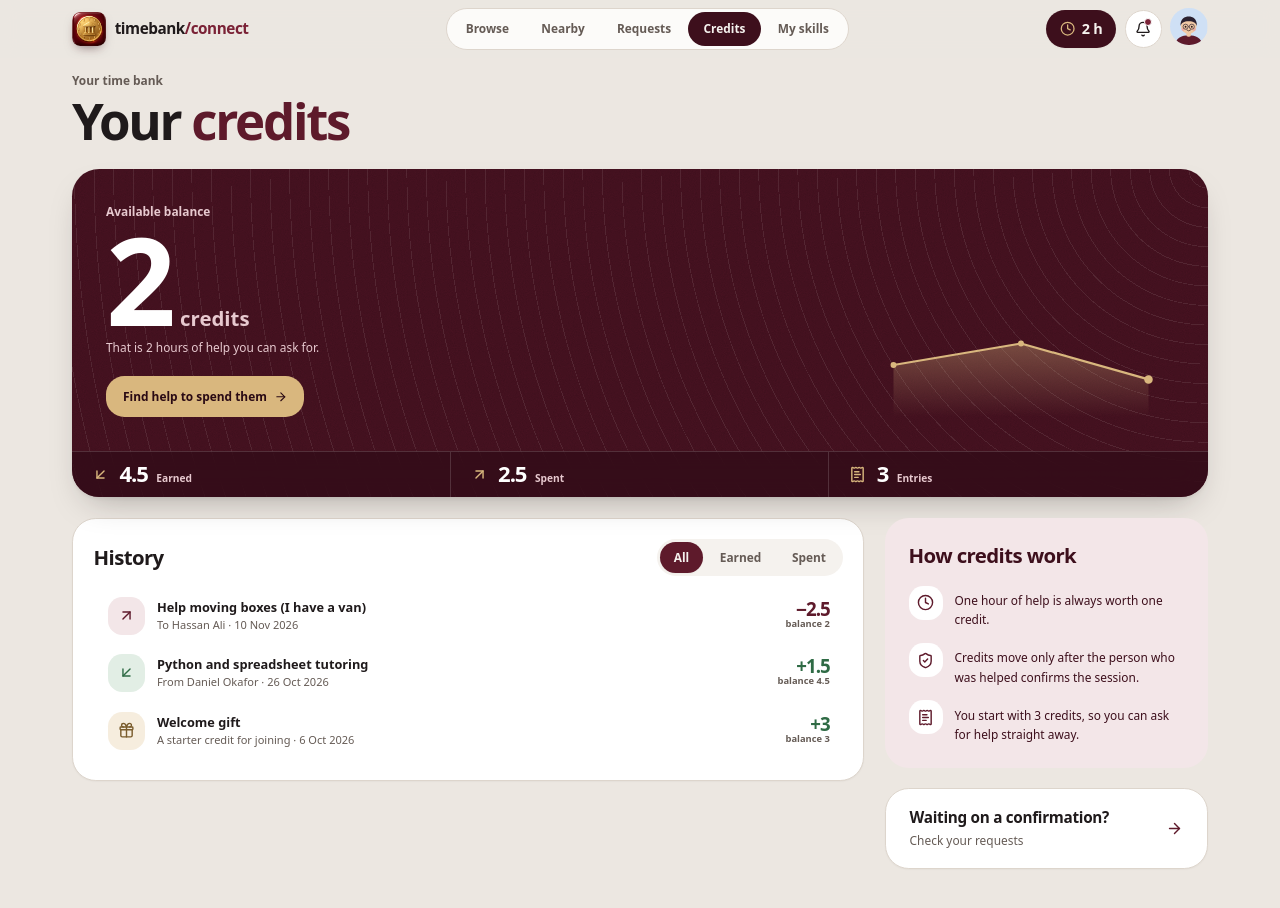
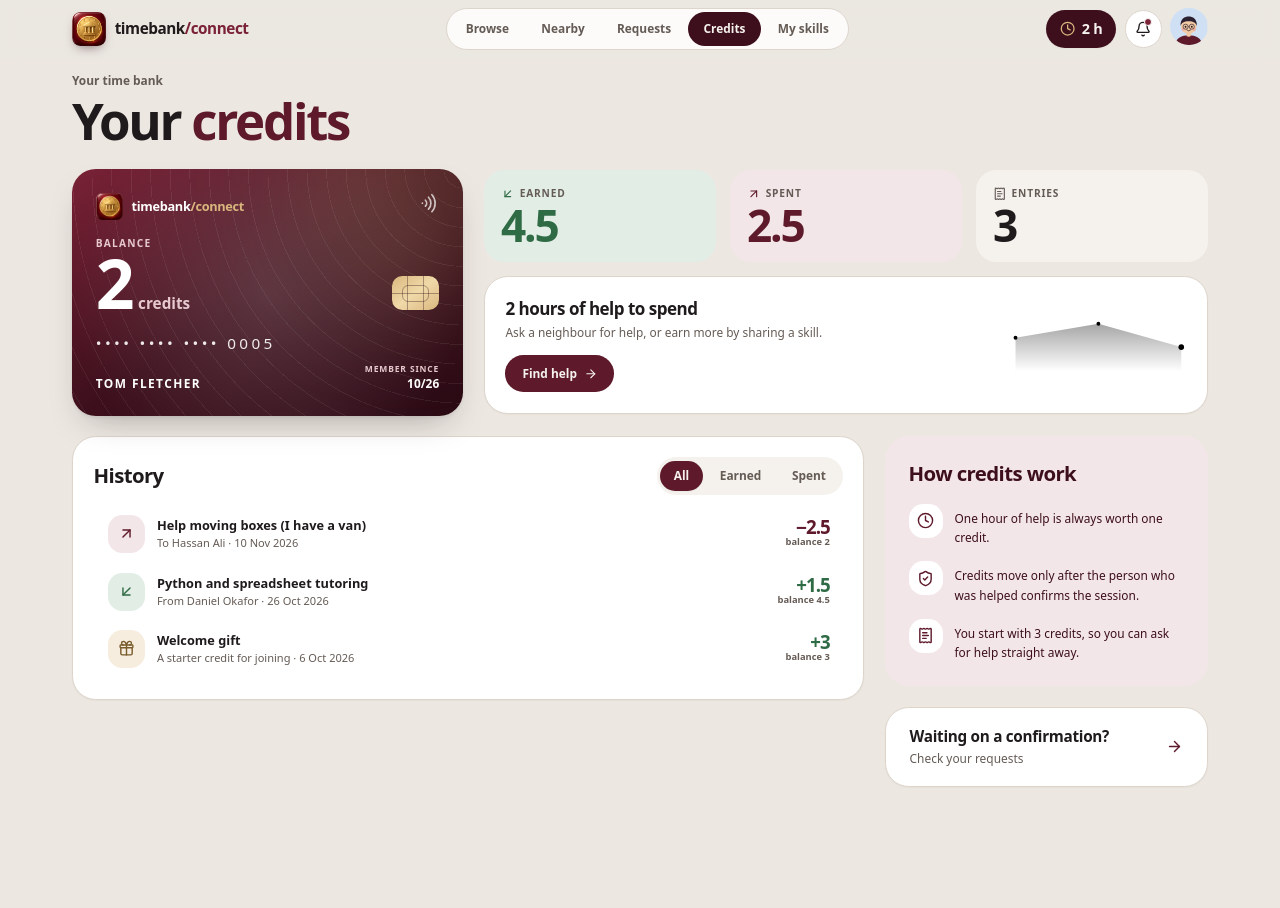
Before and after one commit to kaxlon33/TimeBank_Connect, a React (Vite) app in the folder apps/web/: page /credits in a window 1280 px wide. Shown: the top 908 px of the page. After the commit the page ends 841 px from the top, so only its background shows below. Built offline with nearby package versions, Linux system fonts and the light colour scheme.

Commit message:
feat(web): show the credit balance as a bank card on the credits page (#12)

```diff
--- a/apps/web/src/features/credits/BalanceTrend.tsx
+++ b/apps/web/src/features/credits/BalanceTrend.tsx
@@ -1,7 +1,8 @@
 import type { CreditTransaction } from '@/types'
 
 /** A small line of how the balance moved over time, drawn from the ledger. */
-export function BalanceTrend({ transactions }: { transactions: CreditTransaction[] }) {
+export function BalanceTrend({ transactions, tone = 'dark' }: { transactions: CreditTransaction[]; tone?: 'dark' | 'light' }) {
+  const colour = tone === 'dark' ? 'var(--brass-on-wine)' : 'var(--color-wine-700)'
   const points = [...transactions].sort((a, b) => a.created_at.localeCompare(b.created_at)).map((t) => t.balance_after)
   if (points.length < 2) return null
 
@@ -17,17 +18,22 @@ export function BalanceTrend({ transactions }: { transactions: CreditTransaction
   const area = `${line} L${x(points.length - 1).toFixed(1)} ${h} L${x(0).toFixed(1)} ${h} Z`
 
   return (
-    <svg viewBox={`0 0 ${w} ${h}`} className="h-24 w-full" role="img" aria-label={`Balance trend, now ${points[points.length - 1]} credits`}>
+    <svg
+      viewBox={`0 0 ${w} ${h}`}
+      className="h-24 w-full"
+      role="img"
+      aria-label={`Balance trend, now ${points[points.length - 1]} credits`}
+    >
       <defs>
-        <linearGradient id="trend-fill" x1="0" y1="0" x2="0" y2="1">
-          <stop offset="0%" stopColor="var(--brass-on-wine)" stopOpacity="0.35" />
-          <stop offset="100%" stopColor="var(--brass-on-wine)" stopOpacity="0" />
+        <linearGradient id={`trend-fill-${tone}`} x1="0" y1="0" x2="0" y2="1">
+          <stop offset="0%" stopColor={colour} stopOpacity="0.35" />
+          <stop offset="100%" stopColor={colour} stopOpacity="0" />
         </linearGradient>
       </defs>
-      <path d={area} fill="url(#trend-fill)" />
-      <path d={line} fill="none" stroke="var(--brass-on-wine)" strokeWidth="2.5" strokeLinecap="round" strokeLinejoin="round" />
+      <path d={area} fill={`url(#trend-fill-${tone})`} />
+      <path d={line} fill="none" stroke={colour} strokeWidth="2.5" strokeLinecap="round" strokeLinejoin="round" />
       {points.map((v, i) => (
-        <circle key={i} cx={x(i)} cy={y(v)} r={i === points.length - 1 ? 5 : 3.5} fill="var(--brass-on-wine)" />
+        <circle key={i} cx={x(i)} cy={y(v)} r={i === points.length - 1 ? 5 : 3.5} fill={colour} />
       ))}
     </svg>
   )
--- /dev/null
+++ b/apps/web/src/features/credits/BankCard.tsx
@@ -0,0 +1,99 @@
+import { useRef, useState, type CSSProperties, type PointerEvent } from 'react'
+import { Wifi } from 'lucide-react'
+import { formatCredits } from '@/lib/format'
+
+interface Props {
+  name: string
+  memberId: number | string
+  since: string
+  balance: number
+}
+
+/** The balance as a bank card: chip, contactless mark, member number and a light sheen that follows the pointer. */
+export function BankCard({ name, memberId, since, balance }: Props) {
+  const ref = useRef<HTMLDivElement>(null)
+  const [tilt, setTilt] = useState({ x: 0, y: 0, active: false })
+
+  function onMove(e: PointerEvent<HTMLDivElement>) {
+    if (e.pointerType !== 'mouse' || window.matchMedia('(prefers-reduced-motion: reduce)').matches) return
+    const box = ref.current?.getBoundingClientRect()
+    if (!box) return
+    const px = (e.clientX - box.left) / box.width
+    const py = (e.clientY - box.top) / box.height
+    setTilt({ x: (px - 0.5) * 2, y: (py - 0.5) * 2, active: true })
+  }
+
+  const style = {
+    transform: tilt.active ? `perspective(900px) rotateY(${tilt.x * 7}deg) rotateX(${tilt.y * -7}deg)` : 'perspective(900px)',
+    '--sheen-x': `${50 + tilt.x * 40}%`,
+    '--sheen-y': `${50 + tilt.y * 40}%`,
+  } as CSSProperties
+
+  const number = String(memberId).padStart(4, '0')
+  const month = new Date(since).toLocaleDateString('en-GB', { month: '2-digit', year: '2-digit' })
+
+  return (
+    <div
+      ref={ref}
+      onPointerMove={onMove}
+      onPointerLeave={() => setTilt({ x: 0, y: 0, active: false })}
+      style={style}
+      aria-label={`Your time bank card. Balance ${formatCredits(balance)} ${balance === 1 ? 'credit' : 'credits'}`}
+      role="group"
+      className="relative isolate aspect-[1.586/1] w-full max-w-[460px] overflow-hidden rounded-[28px] bg-gradient-to-br from-wine-600 via-wine-800 to-wine-900 p-5 text-white shadow-raised transition-transform duration-200 ease-out sm:p-7"
+    >
+      <div aria-hidden="true" className="rings pointer-events-none absolute inset-0 -z-10 opacity-80" />
+      <div
+        aria-hidden="true"
+        className="pointer-events-none absolute inset-0 -z-10"
+        style={{
+          background: 'radial-gradient(420px circle at var(--sheen-x, 50%) var(--sheen-y, 20%), rgba(255,255,255,0.16), transparent 55%)',
+        }}
+      />
+      <div aria-hidden="true" className="absolute -top-24 -right-16 size-64 rounded-full bg-brass/20 blur-3xl" />
+
+      <div className="flex h-full flex-col justify-between">
+        <div className="flex items-start justify-between">
+          <div className="flex items-center gap-2.5">
+            <img src="/logo-mark.png" alt="" width={36} height={36} className="size-8 rounded-[24%]" />
+            <span className="text-[15px] font-bold tracking-tight">
+              timebank<span className="text-brass">/connect</span>
+            </span>
+          </div>
+          <Wifi className="size-6 rotate-90 text-white/70" aria-hidden="true" />
+        </div>
+
+        <div className="flex items-end justify-between gap-4">
+          <div>
+            <p className="text-xs font-semibold tracking-[0.12em] text-wine-on-muted uppercase">Balance</p>
+            <p className="mt-1 flex items-baseline gap-2">
+              <span className="numeral text-[clamp(2.75rem,9vw,5rem)] text-white">{formatCredits(balance)}</span>
+              <span className="font-heading text-lg font-semibold text-wine-on-muted">{balance === 1 ? 'credit' : 'credits'}</span>
+            </p>
+          </div>
+          {/* Chip */}
+          <span
+            aria-hidden="true"
+            className="relative mb-1.5 hidden h-10 w-14 shrink-0 overflow-hidden rounded-lg bg-gradient-to-br from-brass via-[#f0d9a8] to-brass shadow-card sm:block"
+          >
+            <span className="absolute inset-x-0 top-1/2 h-px bg-wine-900/35" />
+            <span className="absolute inset-y-0 left-1/3 w-px bg-wine-900/35" />
+            <span className="absolute inset-y-0 left-2/3 w-px bg-wine-900/35" />
+            <span className="absolute inset-x-3 inset-y-2.5 rounded-sm border border-wine-900/35" />
+          </span>
+        </div>
+
+        <div>
+          <p className="font-heading text-sm tracking-[0.2em] sm:text-lg sm:tracking-[0.22em] text-white/90 tabular-nums">•••• •••• •••• {number}</p>
+          <div className="mt-2.5 flex items-end justify-between gap-3">
+            <p className="truncate text-sm font-bold tracking-[0.12em] uppercase">{name}</p>
+            <p className="shrink-0 text-right text-[10px] leading-tight font-semibold tracking-[0.1em] text-wine-on-muted uppercase">
+              Member since
+              <span className="block text-sm font-bold tracking-normal text-white">{month}</span>
+            </p>
+          </div>
+        </div>
+      </div>
+    </div>
+  )
+}
--- a/apps/web/src/features/credits/TransactionRow.tsx
+++ b/apps/web/src/features/credits/TransactionRow.tsx
@@ -49,9 +49,7 @@ export function TransactionRow({ transaction: t, index }: { transaction: CreditT
         <p className="truncate text-[13px] text-muted-foreground">{subtitle(t)}</p>
       </div>
       <div className="shrink-0 text-right">
-        <p className={cn('numeral text-[22px]', t.amount > 0 ? 'text-status-completed' : 'text-wine-700')}>
-          {signedCredits(t.amount)}
-        </p>
+        <p className={cn('numeral text-[22px]', t.amount > 0 ? 'text-status-completed' : 'text-wine-700')}>{signedCredits(t.amount)}</p>
         <p className="text-[11px] font-semibold text-muted-foreground">balance {formatCredits(t.balance_after)}</p>
       </div>
     </li>
--- a/apps/web/src/pages/CreditsPage.tsx
+++ b/apps/web/src/pages/CreditsPage.tsx
@@ -2,6 +2,7 @@ import { useMemo, useState, useSyncExternalStore } from 'react'
 import { Link } from 'react-router-dom'
 import { ArrowDownLeft, ArrowRight, ArrowUpRight, Clock, ReceiptText, ShieldCheck } from 'lucide-react'
 import { BalanceTrend } from '@/features/credits/BalanceTrend'
+import { BankCard } from '@/features/credits/BankCard'
 import { TransactionRow } from '@/features/credits/TransactionRow'
 import { api, sessionStore } from '@/lib/api'
 import { formatCredits } from '@/lib/format'
@@ -22,14 +23,31 @@ const rules = [
   { icon: ReceiptText, text: 'You start with 3 credits, so you can ask for help straight away.' },
 ]
 
-function Stat({ icon: Icon, label, value }: { icon: typeof ArrowDownLeft; label: string; value: string }) {
+const statTones = {
+  earned: { box: 'bg-status-completed-bg', icon: 'text-status-completed', num: 'text-status-completed' },
+  spent: { box: 'bg-primary-soft', icon: 'text-wine-700', num: 'text-wine-700' },
+  neutral: { box: 'bg-muted', icon: 'text-muted-foreground', num: 'text-foreground' },
+} as const
+
+function Stat({
+  icon: Icon,
+  label,
+  value,
+  tone,
+}: {
+  icon: typeof ArrowDownLeft
+  label: string
+  value: string
+  tone: keyof typeof statTones
+}) {
+  const t = statTones[tone]
   return (
-    <div className="flex items-center gap-3 px-4 py-3.5 sm:px-6">
-      <Icon className="size-5 shrink-0 text-brass" aria-hidden="true" />
-      <p className="flex flex-col sm:flex-row sm:items-baseline sm:gap-2.5">
-        <span className="numeral text-[26px] text-white">{value}</span>
-        <span className="text-xs font-semibold text-wine-on-muted">{label}</span>
-      </p>
+    <div className={cn('rounded-[24px] p-4 sm:p-5', t.box)}>
+      <dt className="flex items-center gap-1.5 text-xs font-bold tracking-[0.08em] text-muted-foreground uppercase">
+        <Icon className={cn('size-4', t.icon)} aria-hidden="true" />
+        {label}
+      </dt>
+      <dd className={cn('numeral mt-2 text-[40px] sm:text-[52px]', t.num)}>{value}</dd>
     </div>
   )
 }
@@ -56,40 +74,35 @@ export function CreditsPage() {
         </h1>
       </header>
 
-      <section
-        aria-label="Balance"
-        className="grain tile-in relative mt-7 overflow-hidden rounded-[32px] bg-wine-800 text-white shadow-raised"
-        style={{ '--delay': '60ms' } as React.CSSProperties}
-      >
-        <div aria-hidden="true" className="rings pointer-events-none absolute inset-0" />
-        <div className="relative grid gap-6 p-6 sm:p-10 lg:grid-cols-[1fr_360px] lg:items-end">
-          <div>
-            <p className="text-sm font-semibold text-wine-on-muted">Available balance</p>
-            <p className="mt-2 flex items-baseline gap-3">
-              <span className="numeral text-[clamp(5rem,12vw,9rem)] text-white">{formatCredits(me.credit_balance)}</span>
-              <span className="font-heading text-2xl font-semibold text-wine-on-muted">
-                {me.credit_balance === 1 ? 'credit' : 'credits'}
-              </span>
+      <section aria-label="Balance" className="mt-7 grid items-center gap-6 lg:grid-cols-[460px_minmax(0,1fr)]">
+        <div className="tile-in" style={{ '--delay': '60ms' } as React.CSSProperties}>
+          <BankCard name={me.name} memberId={me.id} since={me.created_at} balance={me.credit_balance} />
+        </div>
+
+        <div className="tile-in space-y-4" style={{ '--delay': '140ms' } as React.CSSProperties}>
+          <dl className="grid grid-cols-3 gap-3 sm:gap-4">
+            <Stat icon={ArrowDownLeft} label="Earned" value={formatCredits(earned)} tone="earned" />
+            <Stat icon={ArrowUpRight} label="Spent" value={formatCredits(spent)} tone="spent" />
+            <Stat icon={ReceiptText} label="Entries" value={String(all.length)} tone="neutral" />
+          </dl>
+          <div className="flex flex-col gap-4 rounded-[28px] border bg-card p-5 shadow-card sm:flex-row sm:items-center sm:p-6">
+            <div className="min-w-0 flex-1">
+              <p className="font-heading text-xl font-bold tracking-[-0.03em]">
+                {formatCredits(me.credit_balance)} {me.credit_balance === 1 ? 'hour' : 'hours'} of help to spend
               </p>
-            <p className="mt-2 text-sm text-wine-on-muted">
-              That is {formatCredits(me.credit_balance)} {me.credit_balance === 1 ? 'hour' : 'hours'} of help you can ask for.
-            </p>
+              <p className="mt-1 text-sm text-muted-foreground">Ask a neighbour for help, or earn more by sharing a skill.</p>
               <Link
                 to="/"
-              className="press mt-6 inline-flex h-12 items-center gap-2 rounded-2xl bg-brass px-5 text-sm font-bold text-wine-900 hover:bg-brass/90"
+                className="press mt-4 inline-flex h-11 items-center gap-2 rounded-2xl bg-wine-700 px-5 text-sm font-bold text-wine-on hover:bg-wine-600"
               >
-              Find help to spend them
+                Find help
                 <ArrowRight className="size-4" aria-hidden="true" />
               </Link>
             </div>
-          <div className="hidden lg:block">
-            <BalanceTrend transactions={all} />
+            <div className="w-full sm:w-52">
+              <BalanceTrend transactions={all} tone="light" />
             </div>
           </div>
-        <div className="relative grid grid-cols-3 divide-x divide-white/15 border-t border-white/15 bg-wine-900/55 backdrop-blur-md">
-          <Stat icon={ArrowDownLeft} label="Earned" value={formatCredits(earned)} />
-          <Stat icon={ArrowUpRight} label="Spent" value={formatCredits(spent)} />
-          <Stat icon={ReceiptText} label="Entries" value={String(all.length)} />
         </div>
       </section>
 
```
Lines whose indentation alone changed are shown as unchanged.
